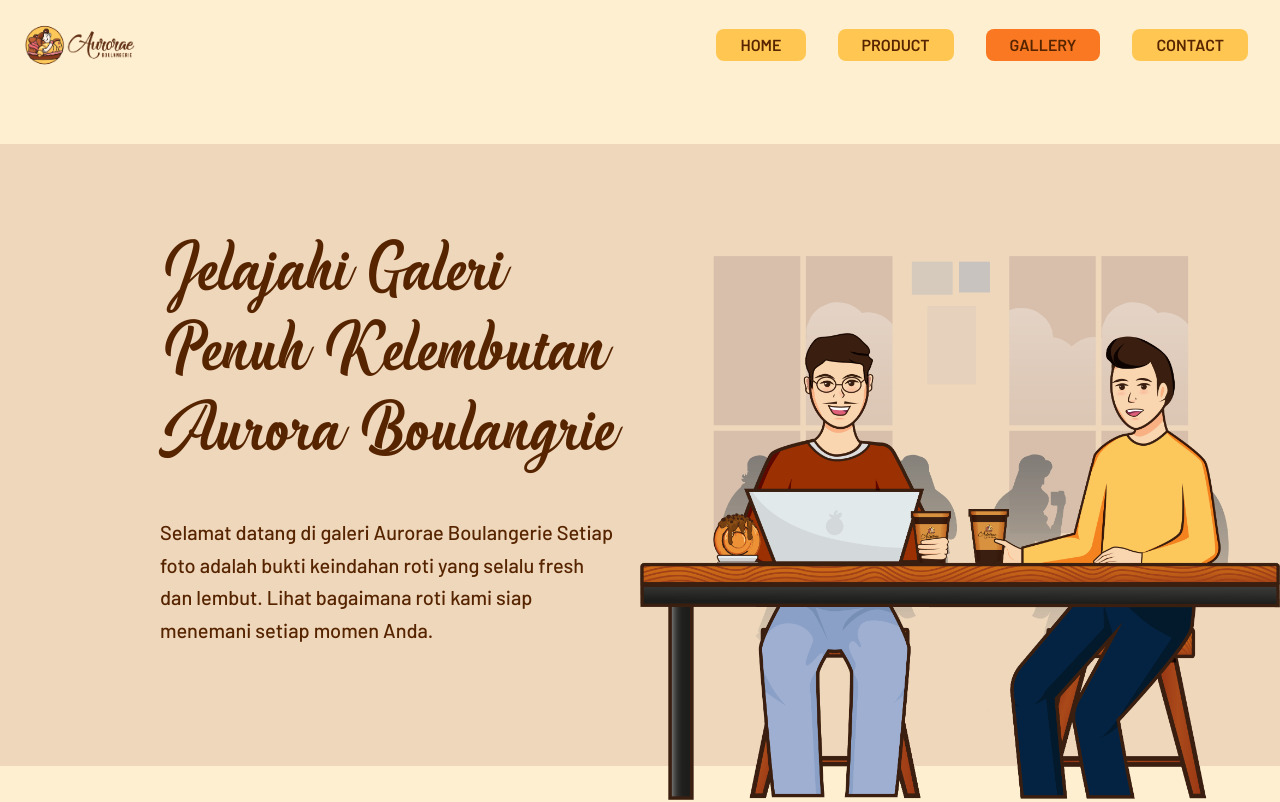
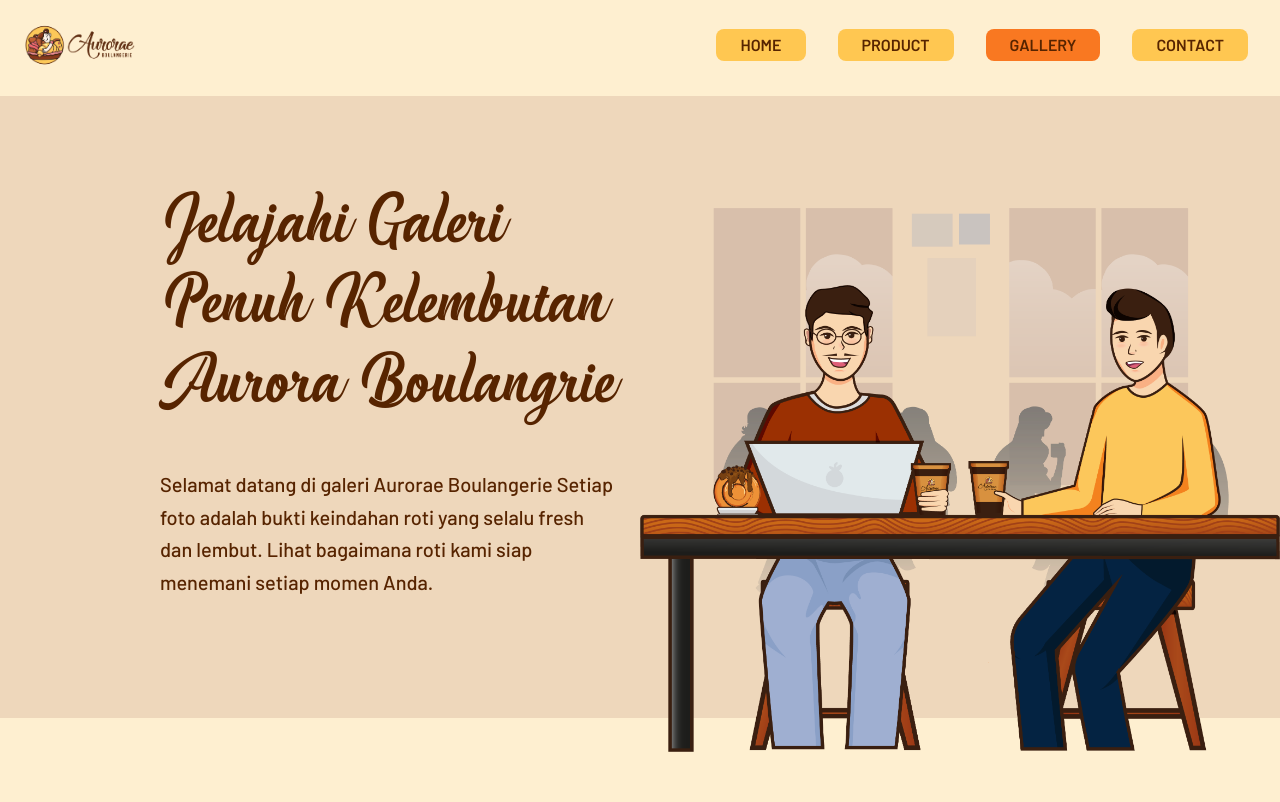
Before and after one commit to FarisFadhillah/aurorae-bakery, a website: page public/gallery.html in a window 1280 px wide. Shown: the top 802 px of the page. Drawn offline with nearby package versions, Linux system fonts and the light colour scheme.

Commit message:
fix: position hero

```diff
--- a/public/gallery.html
+++ b/public/gallery.html
@@ -82,7 +82,7 @@
     <!-- Header End -->
 
     <!-- Hero -->
-    <section class="pt-36 pb-20">
+    <section class="pt-24 pb-28">
 		<div class="bg-primary relative">
 			<div class="flex flex-wrap bg-secondary">
 				<div class="w-full ml-36 px-4 lg:w-1/2 pb-16 mt-24">
```
Also changed, not shown: public/css/output.css, 1 other file.
